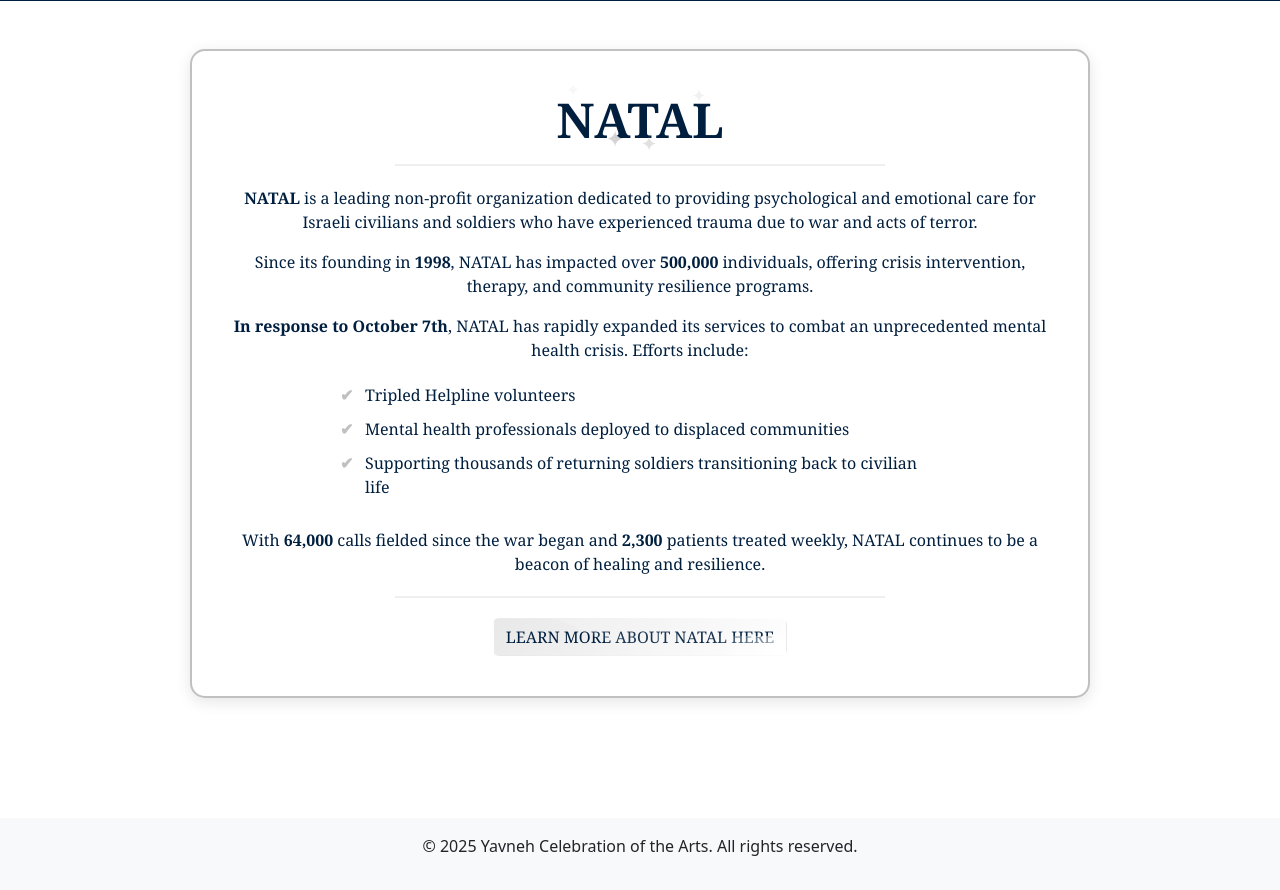
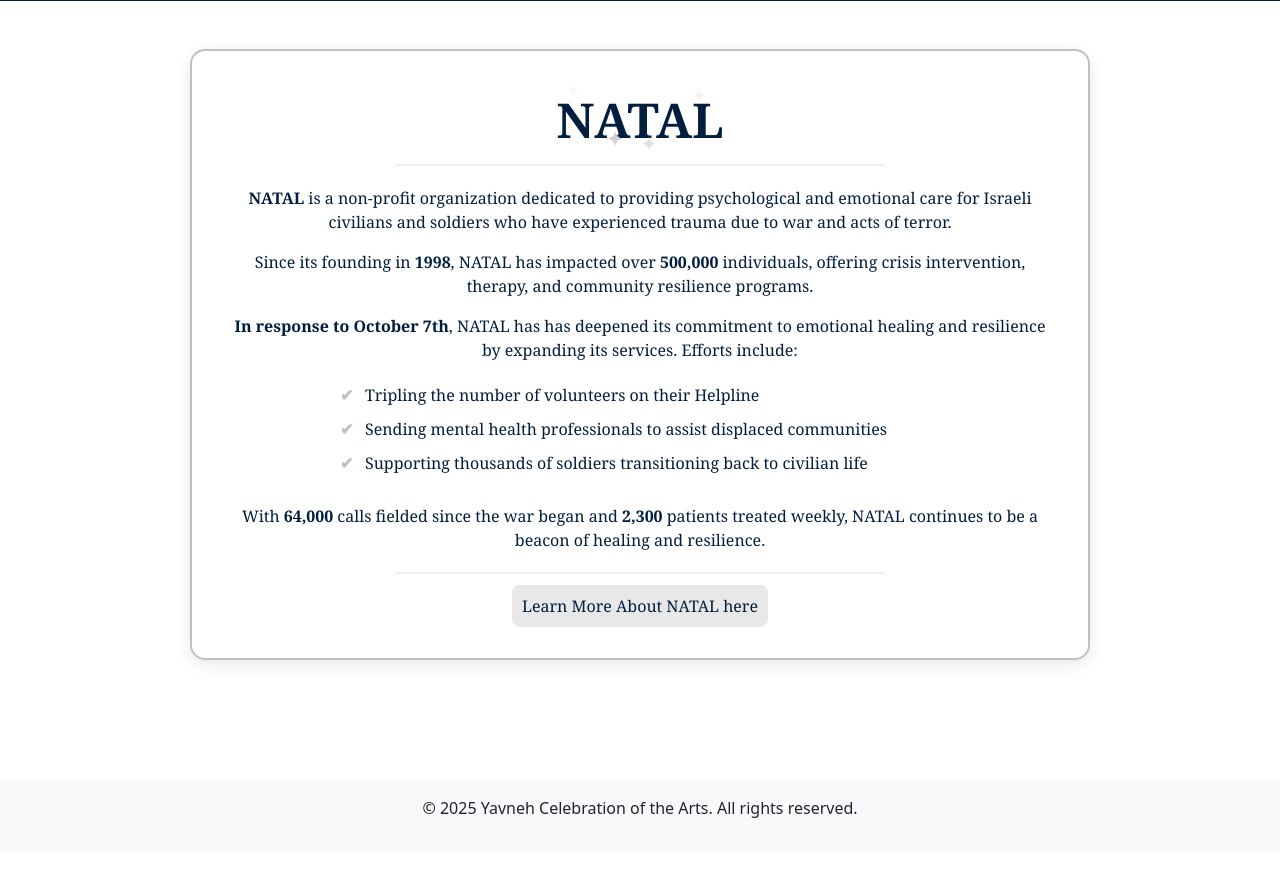
Before and after one commit to lucyhecht1/coa-official, a Flask app: page /chessed in a window 1280 px wide. Shown: the part 329-1219 px from the top of the page. After the commit the page ends 1147 px from the top, so only its background shows below. Run offline with Flask 3, Linux system fonts and the light colour scheme; parts of the project's set-up code (start-up, migrations or seed data) failed here and were passed over.

Commit message:
Chessed Button CSS and some other language

```diff
--- a/static/css/style.css
+++ b/static/css/style.css
@@ -510,6 +510,19 @@ section p {
     position: absolute;
     left: 0;
 }
+.chessed-btn {
+    font-family: 'Georgia', serif;
+    background: #E8E8E8;
+    color: #001f3f;
+    padding: 10px;
+    border-radius: 8px;
+    text-decoration: none;
+    transition: background 0.3s ease;
+}
+.chessed-btn:hover {
+    background: #D0D0D0;
+    cursor: pointer;
+}
 
 /***************************/
 /******** REGISTER *********/
--- a/templates/chessed.html
+++ b/templates/chessed.html
@@ -1,4 +1,3 @@
-
 {% extends "layout.html" %}
 
 {% block title %}Chessed - Yavneh Celebration of the Arts{% endblock %}
@@ -22,24 +21,22 @@
 
         <hr class="chessed-divider">
         <p>
-            <strong>NATAL</strong> is a leading non-profit organization dedicated to providing psychological and
-            emotional
-            care for Israeli civilians and soldiers who have experienced trauma due to war and acts of terror.
+            <strong>NATAL</strong> is a non-profit organization dedicated to providing psychological and
+            emotional care for Israeli civilians and soldiers who have experienced trauma due to war and acts of terror.
         </p>
         <p>
             Since its founding in <strong>1998</strong>, NATAL has impacted over <strong>500,000</strong> individuals,
             offering crisis intervention, therapy, and community resilience programs.
         </p>
         <p>
-            <strong>In response to October 7th</strong>, NATAL has rapidly expanded its services to combat an
-            unprecedented mental
-            health crisis. Efforts include:
+            <strong>In response to October 7th</strong>, NATAL has has deepened its commitment to emotional healing and
+            resilience by expanding its services. Efforts include:
         </p>
 
         <ul class="chessed-list">
-            <li>Tripled Helpline volunteers</li>
-            <li>Mental health professionals deployed to displaced communities</li>
-            <li>Supporting thousands of returning soldiers transitioning back to civilian life</li>
+            <li>Tripling the number of volunteers on their Helpline</li>
+            <li>Sending mental health professionals to assist displaced communities</li>
+            <li>Supporting thousands of soldiers transitioning back to civilian life</li>
         </ul>
         <br>
 
@@ -51,7 +48,7 @@
         <hr class="chessed-divider">
 
         <div class="text-center mt-3">
-            <a href="https://www.natal.org.il/en/" target="_blank" class="btn glimmer-btn">Learn More About NATAL
+            <a href="https://www.natal.org.il/en/" target="_blank" class="chessed-btn">Learn More About NATAL
                 here</a>
         </div>
     </div>
```
